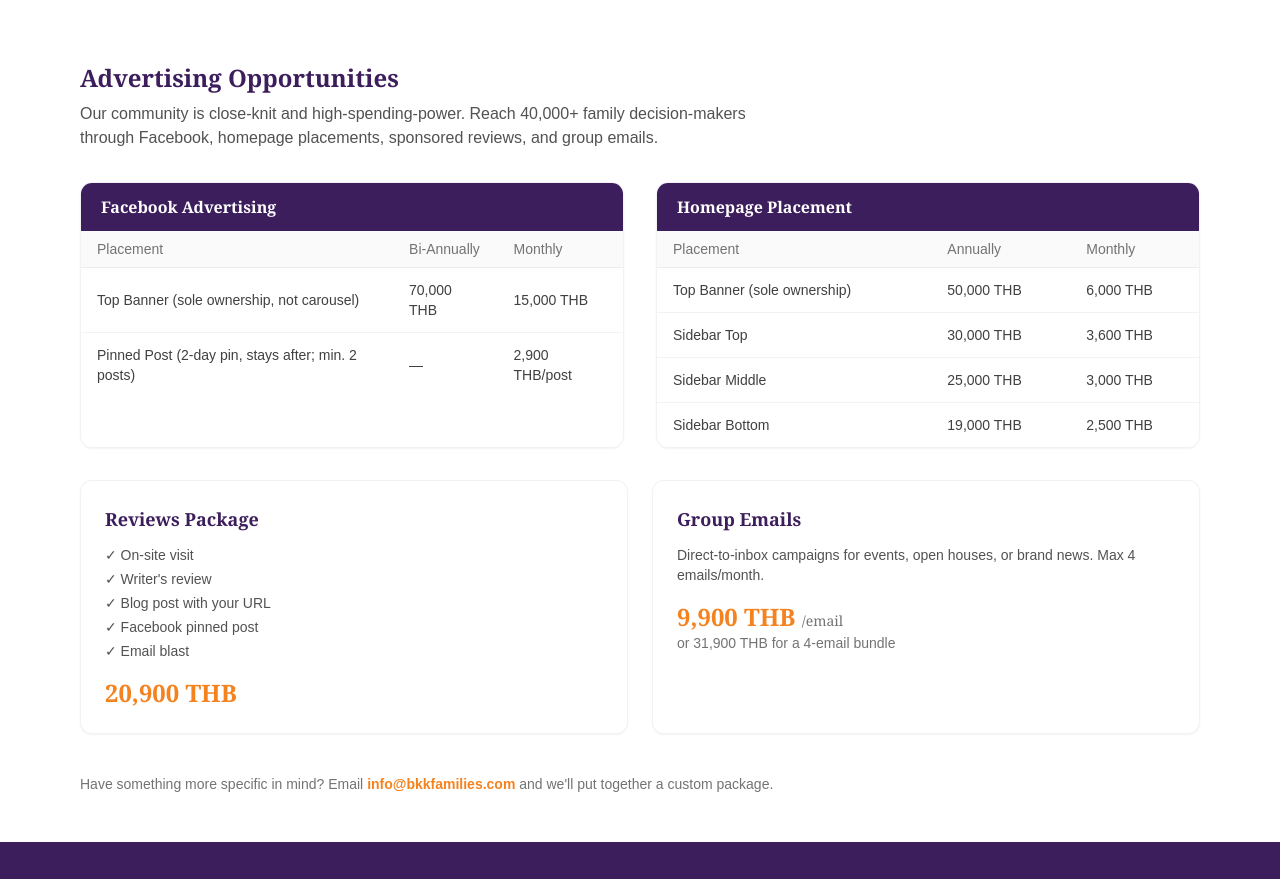
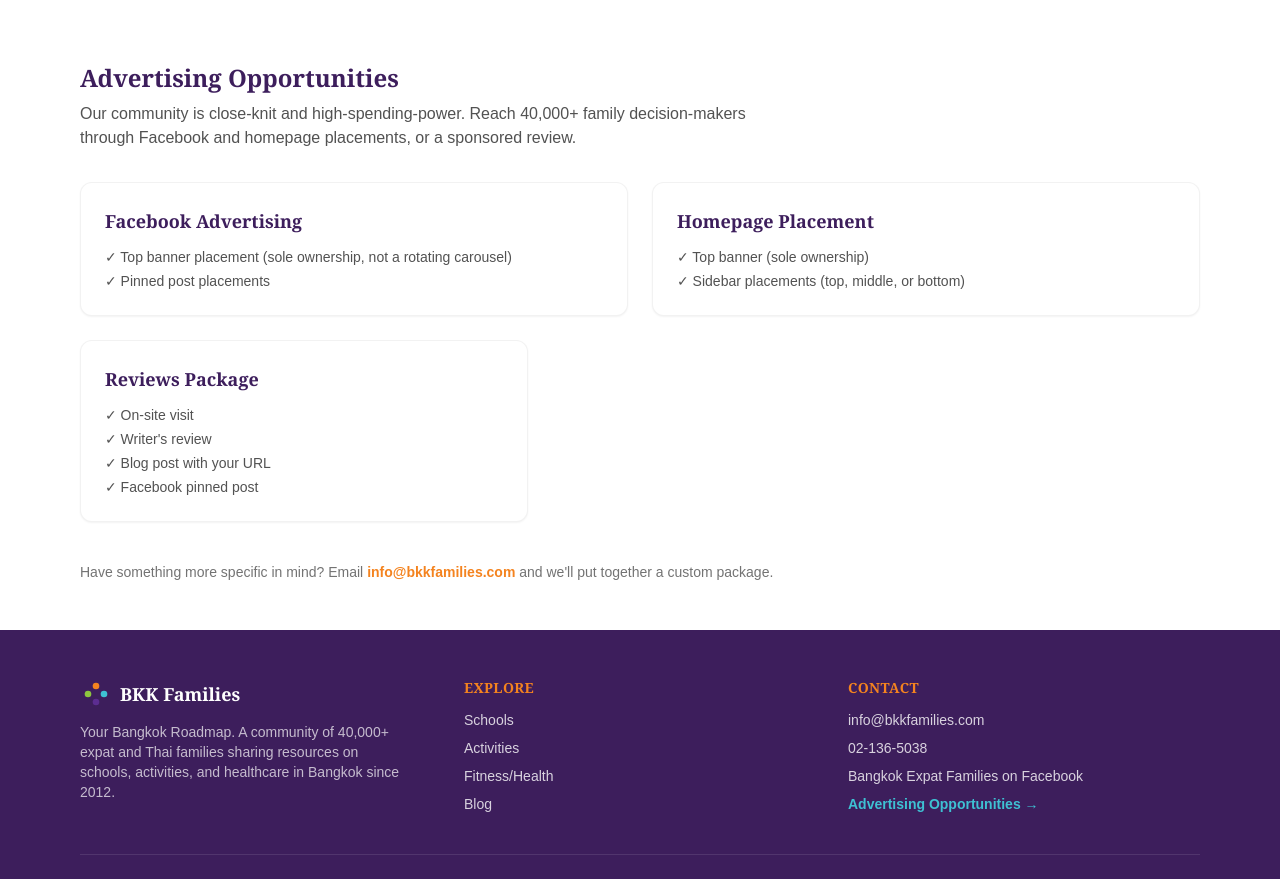
Before and after one commit to robkawada-ux/bkkfamilies, a Next.js app: page /contact in a window 1280 px wide. Shown: the part 459-1338 px from the top of the page. Built offline with nearby package versions, Linux system fonts and the light colour scheme.

Commit message:
Remove pricing from advertising page, drop group emails package

```diff
--- a/src/app/contact/page.tsx
+++ b/src/app/contact/page.tsx
@@ -6,18 +6,6 @@ export const metadata: Metadata = {
   description:
     "Get in touch with BKK Families, or explore advertising opportunities to reach our 40,000+ member community.",
 };
-
-const FB_RATES = [
-  { name: "Top Banner (sole ownership, not carousel)", biannual: "70,000 THB", monthly: "15,000 THB" },
-  { name: "Pinned Post (2-day pin, stays after; min. 2 posts)", biannual: "—", monthly: "2,900 THB/post" },
-];
-
-const HOMEPAGE_RATES = [
-  { name: "Top Banner (sole ownership)", annual: "50,000 THB", monthly: "6,000 THB" },
-  { name: "Sidebar Top", annual: "30,000 THB", monthly: "3,600 THB" },
-  { name: "Sidebar Middle", annual: "25,000 THB", monthly: "3,000 THB" },
-  { name: "Sidebar Bottom", annual: "19,000 THB", monthly: "2,500 THB" },
-];
 
 export default function ContactPage() {
   return (
@@ -60,64 +48,48 @@ export default function ContactPage() {
           </a>
         </div>
 
-        {/* Advertising rates */}
+        {/* Advertising opportunities */}
         <div className="mt-16">
           <h2 className="font-heading text-2xl font-bold text-purple-dark">
             Advertising Opportunities
           </h2>
           <p className="mt-2 max-w-2xl text-neutral-600">
             Our community is close-knit and high-spending-power. Reach
-            40,000+ family decision-makers through Facebook, homepage
-            placements, sponsored reviews, and group emails.
+            40,000+ family decision-makers through Facebook and homepage
+            placements, or a sponsored review.
           </p>
-
-          <div className="mt-8 grid gap-8 lg:grid-cols-2">
-            <RateTable
-              title="Facebook Advertising"
-              cols={["Placement", "Bi-Annually", "Monthly"]}
-              rows={FB_RATES.map((r) => [r.name, r.biannual, r.monthly])}
-            />
-            <RateTable
-              title="Homepage Placement"
-              cols={["Placement", "Annually", "Monthly"]}
-              rows={HOMEPAGE_RATES.map((r) => [r.name, r.annual, r.monthly])}
-            />
-          </div>
 
           <div className="mt-8 grid gap-6 sm:grid-cols-2">
             <div className="rounded-xl border border-black/5 bg-white p-6 shadow-sm">
               <h3 className="font-heading text-lg font-bold text-purple-dark">
-                Reviews Package
+                Facebook Advertising
               </h3>
               <ul className="mt-3 space-y-1 text-sm text-neutral-600">
-                <li>✓ On-site visit</li>
-                <li>✓ Writer's review</li>
-                <li>✓ Blog post with your URL</li>
-                <li>✓ Facebook pinned post</li>
-                <li>✓ Email blast</li>
+                <li>✓ Top banner placement (sole ownership, not a rotating carousel)</li>
+                <li>✓ Pinned post placements</li>
               </ul>
-              <p className="mt-4 font-heading text-2xl font-bold text-orange">
-                20,900 THB
-              </p>
             </div>
             <div className="rounded-xl border border-black/5 bg-white p-6 shadow-sm">
               <h3 className="font-heading text-lg font-bold text-purple-dark">
-                Group Emails
+                Homepage Placement
               </h3>
-              <p className="mt-3 text-sm text-neutral-600">
-                Direct-to-inbox campaigns for events, open houses, or brand
-                news. Max 4 emails/month.
-              </p>
-              <p className="mt-4 font-heading text-2xl font-bold text-orange">
-                9,900 THB{" "}
-                <span className="text-sm font-normal text-neutral-500">
-                  /email
-                </span>
-              </p>
-              <p className="text-sm text-neutral-500">
-                or 31,900 THB for a 4-email bundle
-              </p>
+              <ul className="mt-3 space-y-1 text-sm text-neutral-600">
+                <li>✓ Top banner (sole ownership)</li>
+                <li>✓ Sidebar placements (top, middle, or bottom)</li>
+              </ul>
             </div>
+          </div>
+
+          <div className="mt-6 rounded-xl border border-black/5 bg-white p-6 shadow-sm sm:max-w-md">
+            <h3 className="font-heading text-lg font-bold text-purple-dark">
+              Reviews Package
+            </h3>
+            <ul className="mt-3 space-y-1 text-sm text-neutral-600">
+              <li>✓ On-site visit</li>
+              <li>✓ Writer's review</li>
+              <li>✓ Blog post with your URL</li>
+              <li>✓ Facebook pinned post</li>
+            </ul>
           </div>
 
           <p className="mt-10 text-sm text-neutral-500">
@@ -132,43 +104,3 @@ export default function ContactPage() {
     </>
   );
 }
-
-function RateTable({
-  title,
-  cols,
-  rows,
-}: {
-  title: string;
-  cols: string[];
-  rows: string[][];
-}) {
-  return (
-    <div className="overflow-hidden rounded-xl border border-black/5 shadow-sm">
-      <div className="bg-purple-dark px-5 py-3">
-        <h3 className="font-heading text-base font-bold text-white">{title}</h3>
-      </div>
-      <table className="w-full text-sm">
-        <thead>
-          <tr className="bg-neutral-50 text-left text-neutral-500">
-            {cols.map((c) => (
-              <th key={c} className="px-4 py-2 font-medium">
-                {c}
-              </th>
-            ))}
-          </tr>
-        </thead>
-        <tbody>
-          {rows.map((r, i) => (
-            <tr key={i} className="border-t border-black/5">
-              {r.map((cell, j) => (
-                <td key={j} className="px-4 py-3 text-neutral-700">
-                  {cell}
-                </td>
-              ))}
-            </tr>
-          ))}
-        </tbody>
-      </table>
-    </div>
-  );
-}
```
